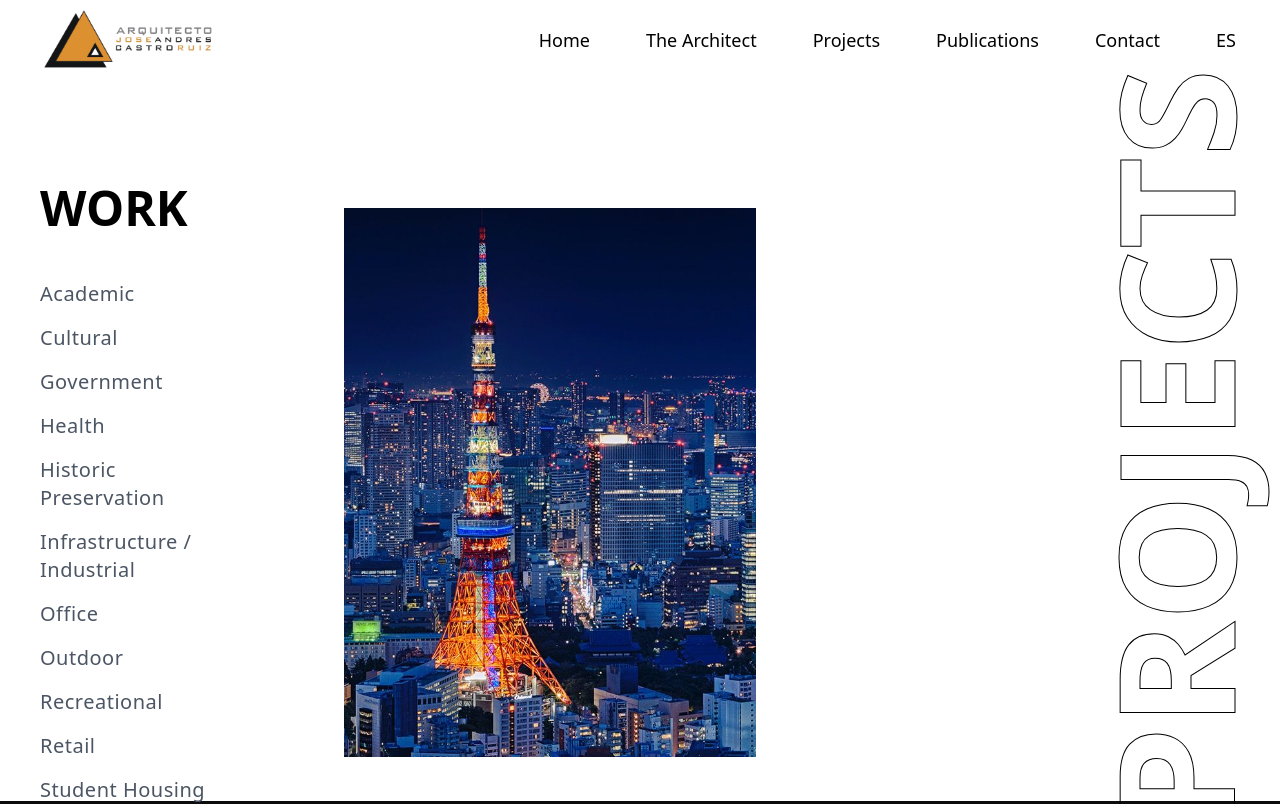
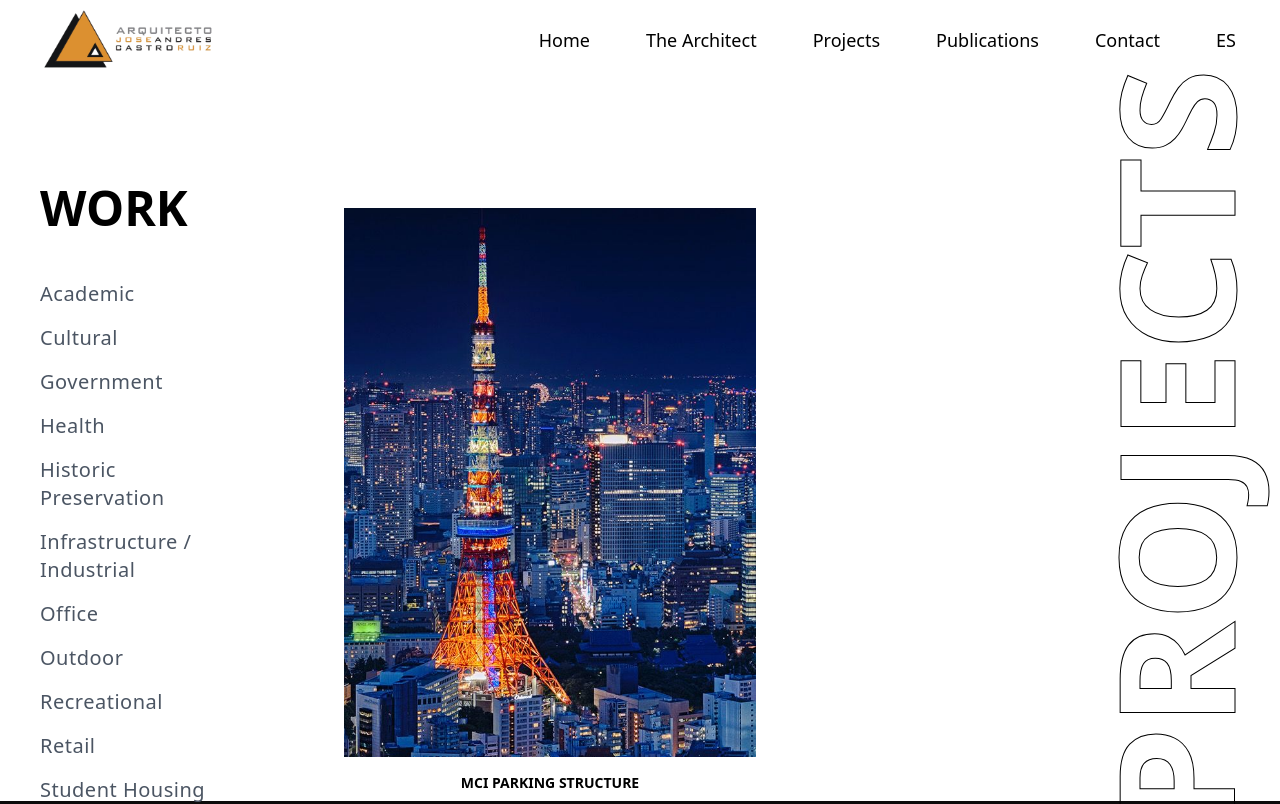
Before and after one commit to botflowlab/AndresCastroWebsite, a React (Vite) app: page /proyectos in a window 1280 px wide. Shown: the top 804 px of the page. Built offline with nearby package versions, Linux system fonts and the light colour scheme; a web font is replaced by a local one.

Commit message:
Updated ProjectCard.jsx

```diff
--- a/src/pages/projects/ProjectCard.jsx
+++ b/src/pages/projects/ProjectCard.jsx
@@ -4,7 +4,7 @@ export default function ProjectCard({ title, image }) {
       <div className="aspect-[6/8] overflow-hidden">
         <img src={image} alt={title} className="w-full h-full object-cover transition-transform duration-300 hover:scale-105" />
       </div>
-      <div className="mt-2 text-center text-white font-bold bg-white py-2 text-sm uppercase">{title}</div>
+      <div className="mt-2 text-center text-[0c0c0c] font-bold bg-white py-2 text-sm uppercase">{title}</div>
     </div>
   );
 }
```
